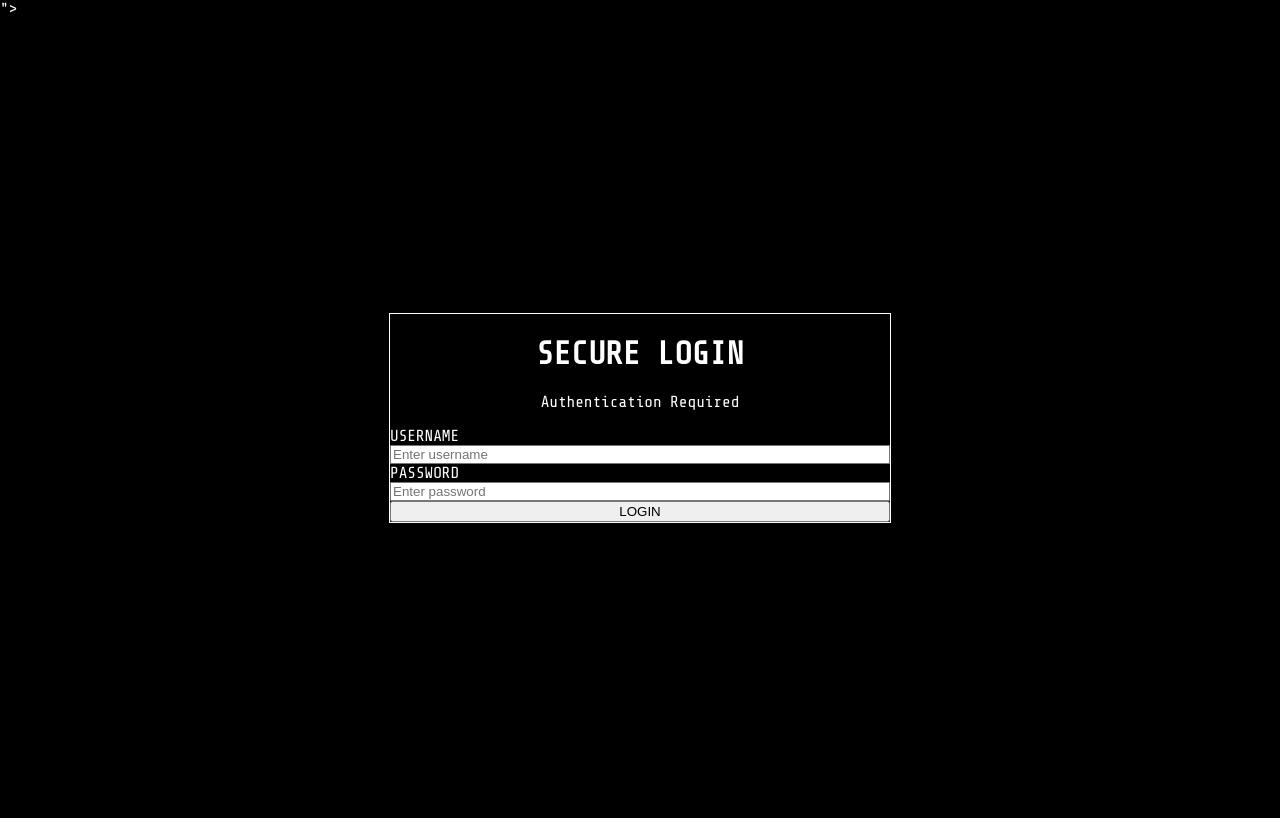
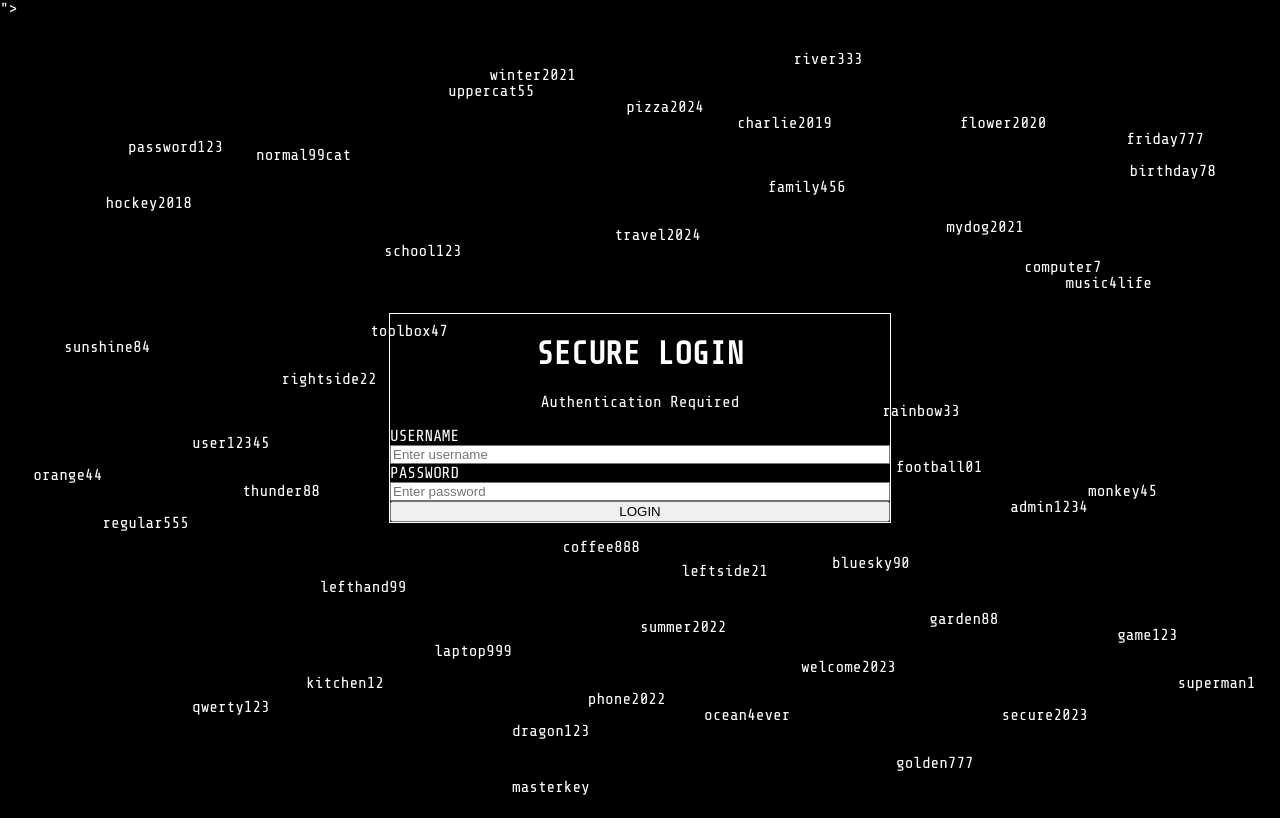
Before and after one commit to Colorful12/nazo-gui, a React (Vite) app: page / in a window 1280 px wide. Both pictures are taken after a click on the button "START". Built offline with nearby package versions, Linux system fonts and the light colour scheme.

Commit message:
stage1、ひとまず完成

```diff
--- a/src/components/stages/Stage1.tsx
+++ b/src/components/stages/Stage1.tsx
@@ -10,6 +10,9 @@ const Stage1: React.FC<StageProps> = ({ onStageComplete }) => {
     // バックアップシステムの状態
     const [backupUsername, setBackupUsername] = useState('');
     const [backupPassword, setBackupPassword] = useState('');
+
+    // 間違い回数のカウント
+    const [errorCount, setErrorCount] = useState(0);
 
     // ドラッグ関連の状態
     const [dragPosition, setDragPosition] = useState({ x: 0, y: 0 });
@@ -45,6 +48,7 @@ const Stage1: React.FC<StageProps> = ({ onStageComplete }) => {
 
     const handlePrimaryLogin = () => {
         setPrimaryLoginAttempt(true);
+        setErrorCount(prev => prev + 1);
         setTimeout(() => {
             setPrimaryLoginAttempt(false);
         }, 2000);
@@ -53,6 +57,8 @@ const Stage1: React.FC<StageProps> = ({ onStageComplete }) => {
     const handleBackupLogin = () => {
         if (backupUsername === 'admin' && backupPassword === 'secret') {
             onStageComplete();
+        } else {
+            setErrorCount(prev => prev + 1);
         }
     };
 
@@ -64,6 +70,38 @@ const Stage1: React.FC<StageProps> = ({ onStageComplete }) => {
                 handlePrimaryLogin();
             }
         }
+    };
+
+    // ヒント単語の色変更用コンポーネント
+    const HintWord = ({ word, hintPart, position, size, revealAt }: {
+        word: string;
+        hintPart: string;
+        position: string;
+        size: string;
+        revealAt: number;
+    }) => {
+        const shouldReveal = errorCount >= revealAt;
+        const hintIndex = word.toLowerCase().indexOf(hintPart.toLowerCase());
+
+        if (hintIndex === -1) {
+            return (
+                <div className={`fixed ${position} text-gray-500 ${size} font-mono`}>
+                    {word}
+                </div>
+            );
+        }
+
+        const beforeHint = word.slice(0, hintIndex);
+        const hint = word.slice(hintIndex, hintIndex + hintPart.length);
+        const afterHint = word.slice(hintIndex + hintPart.length);
+
+        return (
+            <div className={`fixed ${position} ${size} font-mono`}>
+                <span className="text-gray-500">{beforeHint}</span>
+                <span style={{ color: shouldReveal ? '#ff0000' : '#ffffff', transition: 'color 3s ease-in-out' }}>{hint}</span>
+                <span className="text-gray-500">{afterHint}</span>
+            </div>
+        );
     };
 
     return (
@@ -134,6 +172,55 @@ const Stage1: React.FC<StageProps> = ({ onStageComplete }) => {
                     backgroundColor: '#000000'
                 }}
             >
+                <div className="fixed inset-0 overflow-hidden pointer-events-none z-10">
+                    <div className="fixed top-[15%] left-[10%] text-gray-500 text-sm font-mono">password123</div>
+                    <div className="fixed top-[25%] right-[20%] text-gray-500 text-xs font-mono">mydog2021</div>
+                    <div className="fixed top-[40%] left-[5%] text-gray-500 text-lg font-mono">sunshine84</div>
+                    <div className="fixed top-[60%] right-[15%] text-gray-500 text-sm font-mono">admin1234</div>
+                    <HintWord word="lefthand99" hintPart="left" position="top-[70%] left-[25%]" size="text-xs" revealAt={10} />
+                    <div className="fixed top-[20%] left-[60%] text-gray-500 text-sm font-mono">family456</div>
+                    <div className="fixed top-[80%] right-[30%] text-gray-500 text-xs font-mono">welcome2023</div>
+                    <div className="fixed top-[18%] right-[5%] text-gray-500 text-sm font-mono">birthday78</div>
+                    <div className="fixed top-[55%] left-[70%] text-gray-500 text-xs font-mono">football01</div>
+                    <div className="fixed top-[10%] right-[45%] text-gray-500 text-sm font-mono">pizza2024</div>
+                    <div className="fixed top-[95%] left-[40%] text-gray-500 text-xs font-mono">masterkey</div>
+                    <div className="fixed top-[85%] left-[15%] text-gray-500 text-sm font-mono">qwerty123</div>
+                    <div className="fixed top-[30%] left-[80%] text-gray-500 text-xs font-mono">computer7</div>
+                    <div className="fixed top-[65%] right-[50%] text-gray-500 text-sm font-mono">coffee888</div>
+                    <div className="fixed top-[75%] left-[50%] text-gray-500 text-xs font-mono">summer2022</div>
+
+                    <HintWord word="uppercat55" hintPart="upper" position="top-[8%] left-[35%]" size="text-xs" revealAt={8} />
+                    <div className="fixed top-[32%] right-[10%] text-gray-500 text-sm font-mono">music4life</div>
+                    <div className="fixed top-[52%] left-[15%] text-gray-500 text-xs font-mono">user12345</div>
+                    <div className="fixed top-[12%] right-[35%] text-gray-500 text-sm font-mono">charlie2019</div>
+                    <div className="fixed top-[67%] left-[65%] text-gray-500 text-xs font-mono">bluesky90</div>
+                    <HintWord word="toolbox47" hintPart="box" position="top-[38%] right-[65%]" size="text-sm" revealAt={5} />
+                    <div className="fixed top-[88%] left-[40%] text-gray-500 text-xs font-mono">dragon123</div>
+                    <div className="fixed top-[48%] right-[25%] text-gray-500 text-sm font-mono">rainbow33</div>
+                    <div className="fixed top-[12%] left-[75%] text-gray-500 text-xs font-mono">flower2020</div>
+                    <div className="fixed top-[78%] right-[60%] text-gray-500 text-sm font-mono">laptop999</div>
+                    <div className="fixed top-[58%] left-[85%] text-gray-500 text-xs font-mono">monkey45</div>
+                    <div className="fixed top-[58%] right-[75%] text-gray-500 text-sm font-mono">thunder88</div>
+                    <div className="fixed top-[28%] left-[30%] text-gray-500 text-xs font-mono">school123</div>
+                    <div className="fixed top-[68%] right-[40%] text-gray-500 text-sm font-mono">leftside21</div>
+                    <div className="fixed top-[92%] left-[70%] text-gray-500 text-xs font-mono">golden777</div>
+                    <div className="fixed top-[22%] right-[85%] text-gray-500 text-sm font-mono">hockey2018</div>
+                    <div className="fixed top-[62%] left-[8%] text-gray-500 text-xs font-mono">regular555</div>
+                    <div className="fixed top-[6%] right-[55%] text-gray-500 text-sm font-mono">winter2021</div>
+                    <div className="fixed top-[86%] left-[55%] text-gray-500 text-xs font-mono">ocean4ever</div>
+                    <div className="fixed top-[86%] right-[15%] text-gray-500 text-sm font-mono">secure2023</div>
+                    <div className="fixed top-[82%] left-[92%] text-gray-500 text-xs font-mono">superman1</div>
+                    <div className="fixed top-[76%] right-[8%] text-gray-500 text-sm font-mono">game123</div>
+                    <div className="fixed top-[16%] left-[20%] text-gray-500 text-xs font-mono">normal99cat</div>
+                    <div className="fixed top-[56%] right-[92%] text-gray-500 text-sm font-mono">orange44</div>
+                    <div className="fixed top-[26%] left-[48%] text-gray-500 text-xs font-mono">travel2024</div>
+                    <div className="fixed top-[82%] right-[70%] text-gray-500 text-sm font-mono">kitchen12</div>
+                    <div className="fixed top-[14%] left-[88%] text-gray-500 text-xs font-mono">friday777</div>
+                    <div className="fixed top-[74%] right-[22%] text-gray-500 text-sm font-mono">garden88</div>
+                    <div className="fixed top-[44%] left-[22%] text-gray-500 text-xs font-mono">rightside22</div>
+                    <div className="fixed top-[84%] right-[48%] text-gray-500 text-sm font-mono">phone2022</div>
+                    <div className="fixed top-[4%] left-[62%] text-gray-500 text-xs font-mono">river333</div>
+                </div>
                 {/* メイン認証インターフェース */}
                 <div className="h-full w-full flex items-center justify-center">
                     <div className="bg-gray-800/50 backdrop-blur-sm p-16 rounded-lg border border-gray-600/50 shadow-2xl relative max-w-2xl">
```
